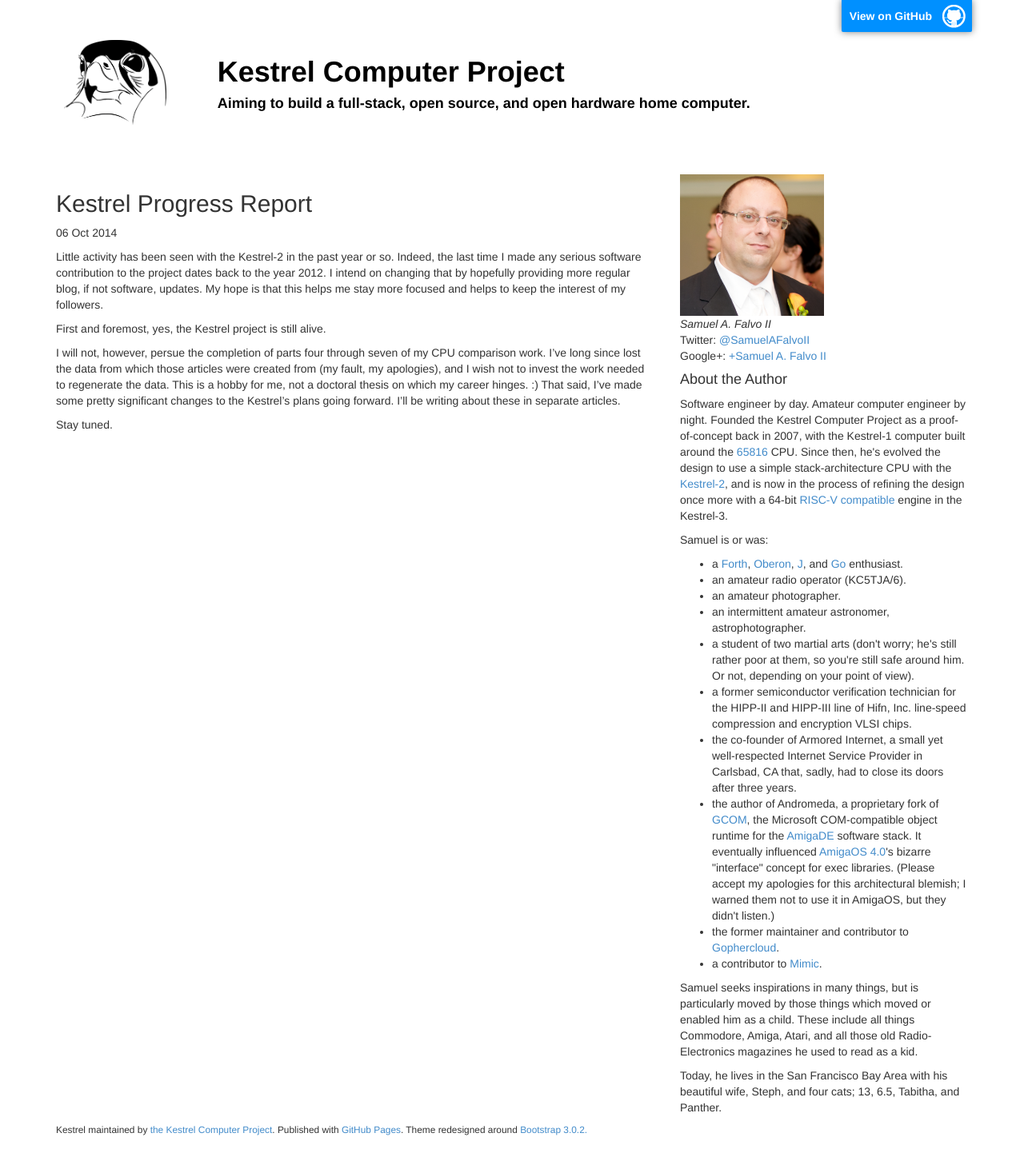
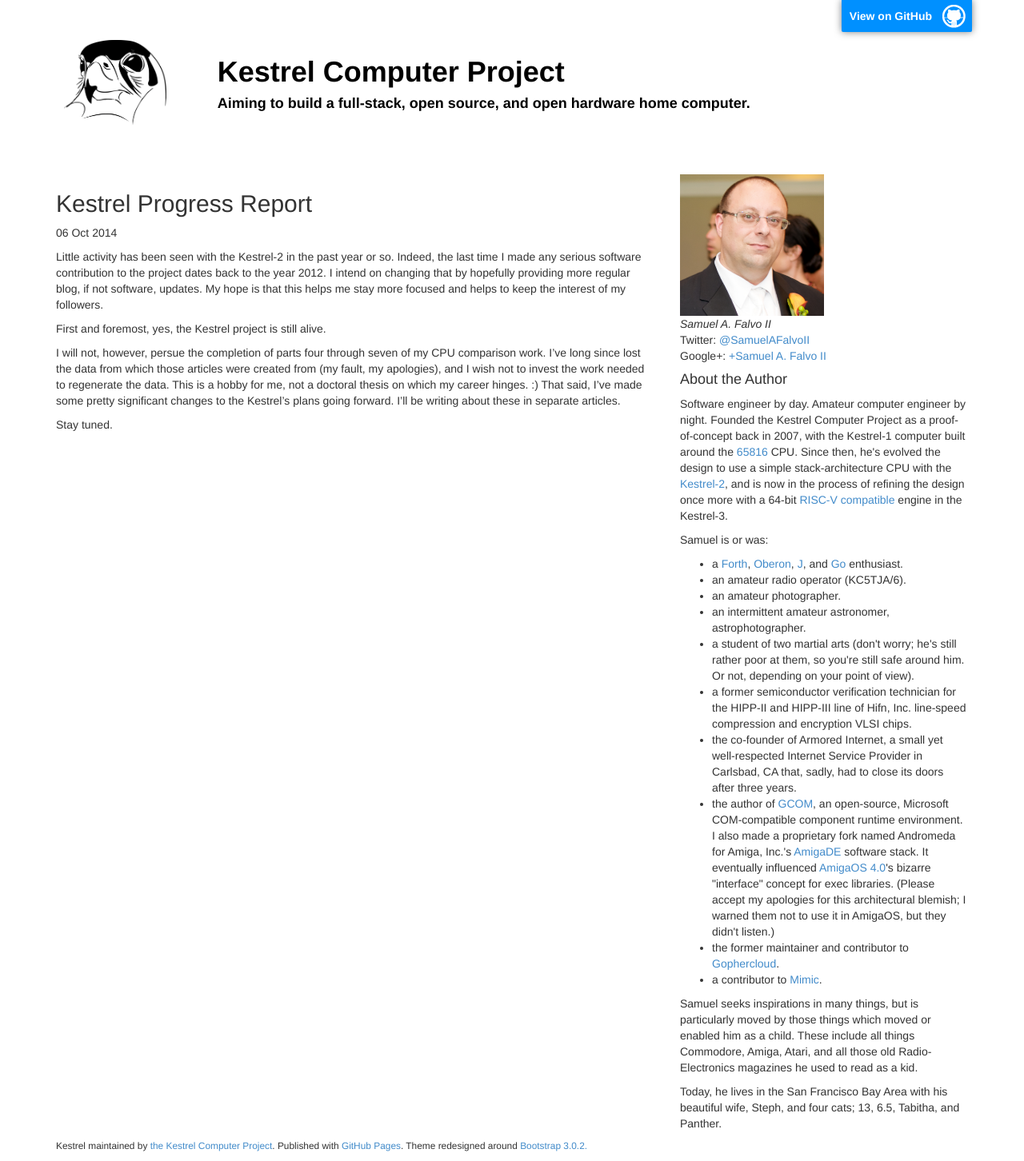
Before and after one commit to KestrelComputer/kestrel, a Jekyll site: the page built from _posts/2014-10-06-kestrel-progress.md, in a window 1280 px wide. Shown: the whole page at 80% size. Built offline with Jekyll 4.4.1, drawn with Linux system fonts in a browser that asks for light colours; Markdown is read by kramdown in place of the engine named in the settings.

Commit message:
Fix really strange flow

```diff
--- a/_layouts/post.html
+++ b/_layouts/post.html
@@ -40,14 +40,16 @@
 		  <li>a student of two martial arts (don't worry; he's still rather poor at them, so you're still safe around him.  Or not, depending on your point of view).</li>
 		  <li>a former semiconductor verification technician for the HIPP-II and HIPP-III line of Hifn, Inc. line-speed compression and encryption VLSI chips.</li>
 		  <li>the co-founder of Armored Internet, a small yet well-respected Internet Service Provider in Carlsbad, CA that, sadly, had to close its doors after three years.</li>
-		  <li>the author of Andromeda, a proprietary fork of <a href="https://github.com/sam-falvo/gcom">GCOM</a>,
-		  the Microsoft COM-compatible object runtime
-		  for the <a href="http://www.amigahistory.plus.com/amigade.html">AmigaDE</a>
+
+		  <li>the author of <a href="https://github.com/sam-falvo/gcom">GCOM</a>, an open-source, Microsoft COM-compatible component runtime environment.
+		  I also made a proprietary fork named Andromeda for Amiga, Inc.'s
+		  <a href="http://www.amigahistory.plus.com/amigade.html">AmigaDE</a>
 		  software stack.
 		  It eventually influenced
 		  <a href="http://www.amigaos.net/">AmigaOS 4.0</a>'s bizarre "interface" concept for exec libraries.
 		  (Please accept my apologies for this architectural blemish;
 		  I warned them not to use it in AmigaOS, but they didn't listen.)</li>
+
 		  <li>the former maintainer and contributor to <a href="http://gophercloud.io">Gophercloud</a>.</li>
 		  <li>a contributor to <a href="https://github.com/rackerlabs/mimic">Mimic</a>.</li>
 		  </ul>
```
